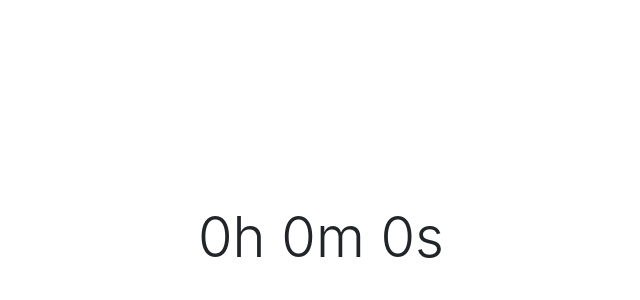
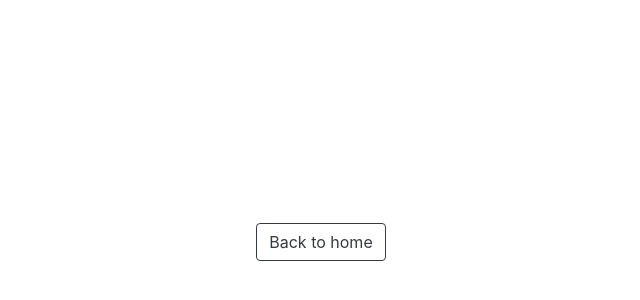
Before and after one commit to hoadh/gestimer, an Angular app: page /timer/1 in a window 1280 px wide. Shown: the part 158-458 px from the top of the page, without its empty margins (304-944 px from the left). Built offline with nearby package versions, Linux system fonts and the light colour scheme.

Commit message:
button navigate to home

```diff
--- a/src/app/pages/timer/timer.component.html
+++ b/src/app/pages/timer/timer.component.html
@@ -1,7 +1,8 @@
 <div class="container d-flex h-100">
   <div class="row justify-content-center align-self-center w-100">
     <div class="col-12 text-center">
-      <h1 class="display-4">{{seconds | timeformat}}</h1>
+      <h1 *ngIf="!timeOff" class="display-4">{{seconds | timeformat}}</h1>
+      <button *ngIf="timeOff" type="button" class="btn btn-outline-dark" (click)="back()">Back to home</button>
     </div>
   </div>
 </div>
--- a/src/app/pages/timer/timer.component.ts
+++ b/src/app/pages/timer/timer.component.ts
@@ -1,5 +1,5 @@
 import { Component, OnInit } from '@angular/core';
-import {ActivatedRoute} from '@angular/router';
+import {ActivatedRoute, Router} from '@angular/router';
 
 @Component({
   selector: 'app-timer',
@@ -9,7 +9,9 @@ import {ActivatedRoute} from '@angular/router';
 export class TimerComponent implements OnInit {
   seconds: number;
   interval: any;
-  constructor(private activatedRoute: ActivatedRoute) { }
+  timeOff = false;
+  constructor(private activatedRoute: ActivatedRoute,
+              private router: Router) { }
 
   ngOnInit() {
     this.activatedRoute.paramMap.subscribe( params => {
@@ -24,8 +26,10 @@ export class TimerComponent implements OnInit {
   start() {
     this.interval = setInterval( () => {
       if (this.seconds > 0) {
+        this.timeOff = false;
         this.seconds--;
       } else {
+        this.timeOff = true;
         this.stop();
       }
     }, 1000);
@@ -34,4 +38,8 @@ export class TimerComponent implements OnInit {
   stop() {
     clearInterval(this.interval);
   }
+
+  back() {
+    this.router.navigate(['/']);
+  }
 }
```
